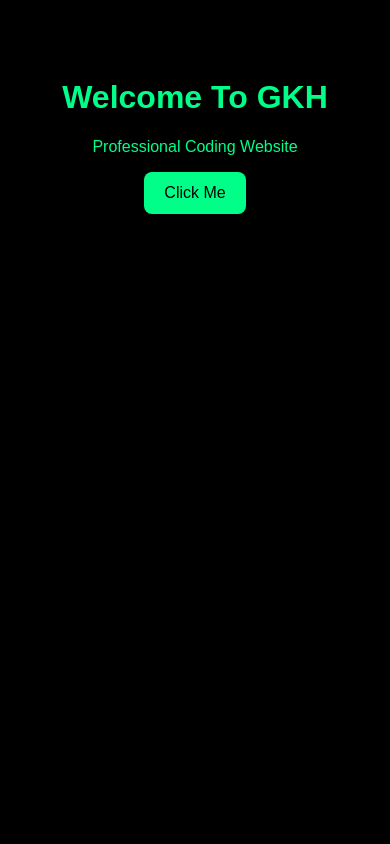
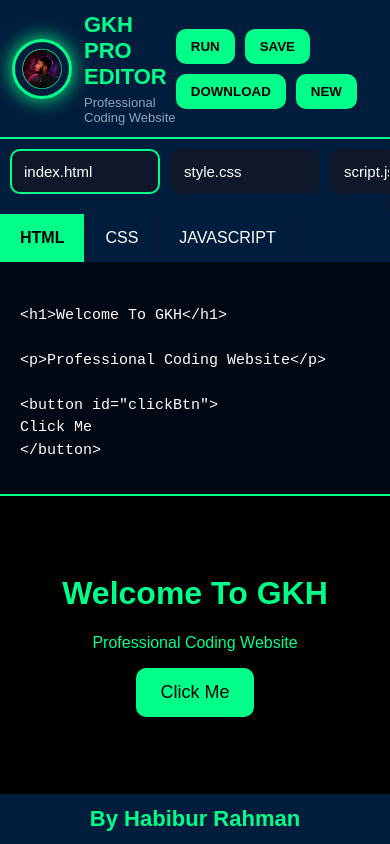
Before and after one commit to gkcom67-code/Habib-, a plain HTML site: page index.html in a window 390 px wide. Drawn offline with Linux system fonts and the light colour scheme.

Commit message:
Refactor index.html structure and styles

```diff
--- a/index.html
+++ b/index.html
@@ -1,13 +1,323 @@
-
-
 <!DOCTYPE html>
-
-<html>
+<html lang="en">
 
 <head>
 
+<meta charset="UTF-8">
+
+<meta name="viewport"
+content="width=device-width, initial-scale=1.0">
+
+<title>GKH PRO EDITOR</title>
+
 <style>
 
+*{
+margin:0;
+padding:0;
+box-sizing:border-box;
+}
+
+body{
+background:#000814;
+font-family:Arial,sans-serif;
+color:white;
+height:100vh;
+display:flex;
+flex-direction:column;
+overflow:hidden;
+}
+
+header{
+background:#001d3d;
+padding:12px;
+display:flex;
+justify-content:space-between;
+align-items:center;
+border-bottom:2px solid #00ff88;
+}
+
+.logo{
+display:flex;
+align-items:center;
+gap:12px;
+}
+
+.logo img{
+width:60px;
+height:60px;
+border-radius:50%;
+border:3px solid #00ff88;
+object-fit:cover;
+box-shadow:0 0 20px #00ff88;
+}
+
+.logo-text h1{
+font-size:22px;
+color:#00ff88;
+}
+
+.logo-text p{
+font-size:13px;
+color:#94a3b8;
+margin-top:5px;
+}
+
+.top-buttons{
+display:flex;
+gap:10px;
+flex-wrap:wrap;
+}
+
+.top-buttons button{
+padding:10px 15px;
+border:none;
+border-radius:10px;
+background:#00ff88;
+color:black;
+font-weight:bold;
+cursor:pointer;
+}
+
+.main{
+flex:1;
+display:flex;
+overflow:hidden;
+}
+
+.sidebar{
+width:230px;
+background:#001d3d;
+padding:10px;
+overflow:auto;
+border-right:1px solid #0f172a;
+}
+
+.sidebar h2{
+color:#00ff88;
+font-size:18px;
+margin-bottom:10px;
+}
+
+.file{
+background:#0f172a;
+padding:12px;
+margin-bottom:10px;
+border-radius:10px;
+font-size:15px;
+border:2px solid transparent;
+}
+
+.file.active{
+border:2px solid #00ff88;
+}
+
+.editor{
+flex:1;
+display:flex;
+flex-direction:column;
+}
+
+.tabs{
+display:flex;
+background:#001d3d;
+}
+
+.tab{
+padding:15px 20px;
+cursor:pointer;
+border-right:1px solid #0f172a;
+}
+
+.tab.active{
+background:#00ff88;
+color:black;
+font-weight:bold;
+}
+
+.editor-box{
+flex:1;
+display:flex;
+}
+
+textarea{
+flex:1;
+background:#000814;
+color:#ffffff;
+padding:20px;
+border:none;
+outline:none;
+resize:none;
+font-size:15px;
+font-family:monospace;
+line-height:1.5;
+}
+
+.preview{
+width:40%;
+background:white;
+border-left:2px solid #00ff88;
+}
+
+iframe{
+width:100%;
+height:100%;
+border:none;
+}
+
+footer{
+background:#001d3d;
+padding:12px;
+text-align:center;
+}
+
+footer a{
+color:#00ff88;
+font-size:22px;
+font-weight:bold;
+text-decoration:none;
+}
+
+@media(max-width:900px){
+
+.main{
+flex-direction:column;
+overflow:auto;
+}
+
+.sidebar{
+width:100%;
+display:flex;
+gap:10px;
+}
+
+.sidebar h2{
+display:none;
+}
+
+.file{
+min-width:150px;
+}
+
+.editor-box{
+flex-direction:column;
+}
+
+.preview{
+width:100%;
+height:300px;
+border-left:none;
+border-top:2px solid #00ff88;
+}
+
+textarea{
+height:300px;
+}
+
+}
+
+</style>
+
+</head>
+
+<body>
+
+<header>
+
+<div class="logo">
+
+<img src="profile.png">
+
+<div class="logo-text">
+
+<h1>GKH PRO EDITOR</h1>
+
+<p>Professional Coding Website</p>
+
+</div>
+
+</div>
+
+<div class="top-buttons">
+
+<button onclick="runCode()">
+RUN
+</button>
+
+<button onclick="saveCode()">
+SAVE
+</button>
+
+<button onclick="downloadCode()">
+DOWNLOAD
+</button>
+
+<button onclick="newProject()">
+NEW
+</button>
+
+</div>
+
+</header>
+
+<div class="main">
+
+<div class="sidebar">
+
+<h2>FILES</h2>
+
+<div class="file active">
+index.html
+</div>
+
+<div class="file">
+style.css
+</div>
+
+<div class="file">
+script.js
+</div>
+
+<div class="file">
+profile.png
+</div>
+
+</div>
+
+<div class="editor">
+
+<div class="tabs">
+
+<div class="tab active">
+HTML
+</div>
+
+<div class="tab">
+CSS
+</div>
+
+<div class="tab">
+JAVASCRIPT
+</div>
+
+</div>
+
+<div class="editor-box">
+
+<textarea id="htmlCode">
+
+<h1>Welcome To GKH</h1>
+
+<p>Professional Coding Website</p>
+
+<button id="clickBtn">
+Click Me
+</button>
+
+</textarea>
+
+<textarea id="cssCode"
+style="display:none;">
 
 body{
 background:black;
@@ -18,15 +328,197 @@ font-family:Arial;
 }
 
 button{
-padding:12px 20px;
+padding:14px 24px;
 background:#00ff88;
 border:none;
-border-radius:8px;
-font-size:16px;
+border-radius:10px;
+font-size:18px;
 cursor:pointer;
 }
 
+</textarea>
 
+<textarea id="jsCode"
+style="display:none;">
+
+document
+.getElementById("clickBtn")
+.addEventListener("click",function(){
+
+document.body.style.background =
+"#001f3f";
+
+document.querySelector("h1")
+.innerHTML =
+"GKH WEBSITE SUCCESSFULLY WORKING";
+
+document.querySelector("p")
+.innerHTML =
+"Your Website Is Live Now";
+
+this.innerHTML = "SUCCESS";
+
+this.style.background = "lime";
+
+this.style.color = "black";
+
+});
+
+</textarea>
+
+<div class="preview">
+
+<iframe id="output"></iframe>
+
+</div>
+
+</div>
+
+</div>
+
+</div>
+
+<footer>
+
+<a href="https://www.facebook.com/share/1CoirCyei8/"
+target="_blank">
+
+By Habibur Rahman
+
+</a>
+
+</footer>
+
+<script>
+
+const tabs =
+document.querySelectorAll(".tab");
+
+const editors = [
+
+document.getElementById("htmlCode"),
+
+document.getElementById("cssCode"),
+
+document.getElementById("jsCode")
+
+];
+
+tabs.forEach((tab,index)=>{
+
+tab.onclick = function(){
+
+tabs.forEach(t=>
+t.classList.remove("active"));
+
+tab.classList.add("active");
+
+editors.forEach(e=>
+e.style.display="none");
+
+editors[index].style.display="block";
+
+};
+
+});
+
+function runCode(){
+
+let html =
+document.getElementById("htmlCode").value;
+
+let css =
+document.getElementById("cssCode").value;
+
+let js =
+document.getElementById("jsCode").value;
+
+let output = `
+
+<style>
+
+${css}
+
+</style>
+
+${html}
+
+<script>
+
+${js}
+
+<\/script>
+
+`;
+
+document
+.getElementById("output")
+.srcdoc = output;
+
+}
+
+function saveCode(){
+
+localStorage.setItem(
+"html",
+document.getElementById("htmlCode").value
+);
+
+localStorage.setItem(
+"css",
+document.getElementById("cssCode").value
+);
+
+localStorage.setItem(
+"js",
+document.getElementById("jsCode").value
+);
+
+alert("Project Saved");
+
+}
+
+function loadCode(){
+
+if(localStorage.getItem("html")){
+
+document.getElementById("htmlCode").value =
+localStorage.getItem("html");
+
+document.getElementById("cssCode").value =
+localStorage.getItem("css");
+
+document.getElementById("jsCode").value =
+localStorage.getItem("js");
+
+}
+
+runCode();
+
+}
+
+function downloadCode(){
+
+let html =
+document.getElementById("htmlCode").value;
+
+let css =
+document.getElementById("cssCode").value;
+
+let js =
+document.getElementById("jsCode").value;
+
+let fullCode = `
+
+<!DOCTYPE html>
+
+<html>
+
+<head>
+
+<style>
+
+${css}
 
 </style>
 
@@ -34,29 +526,53 @@ cursor:pointer;
 
 <body>
 
-
-<h1>Welcome To GKH</h1>
-
-<p>Professional Coding Website</p>
-
-<button>Click Me</button>
-
-
+${html}
 
 <script>
 
+${js}
 
-document.querySelector("button")
-.addEventListener("click",function(){
+<\/script>
 
-alert("Welcome To GKH PRO EDITOR");
+</body>
 
-});
+</html>
 
+`;
 
+let blob = new Blob(
+[fullCode],
+{type:"text/html"}
+);
+
+let a =
+document.createElement("a");
+
+a.href =
+URL.createObjectURL(blob);
+
+a.download =
+"index.html";
+
+a.click();
+
+}
+
+function newProject(){
+
+document.getElementById("htmlCode").value="";
+document.getElementById("cssCode").value="";
+document.getElementById("jsCode").value="";
+
+document.getElementById("output").srcdoc="";
+
+}
+
+runCode();
+
+loadCode();
 
 </script>
 
 </body>
-
 </html>
```
